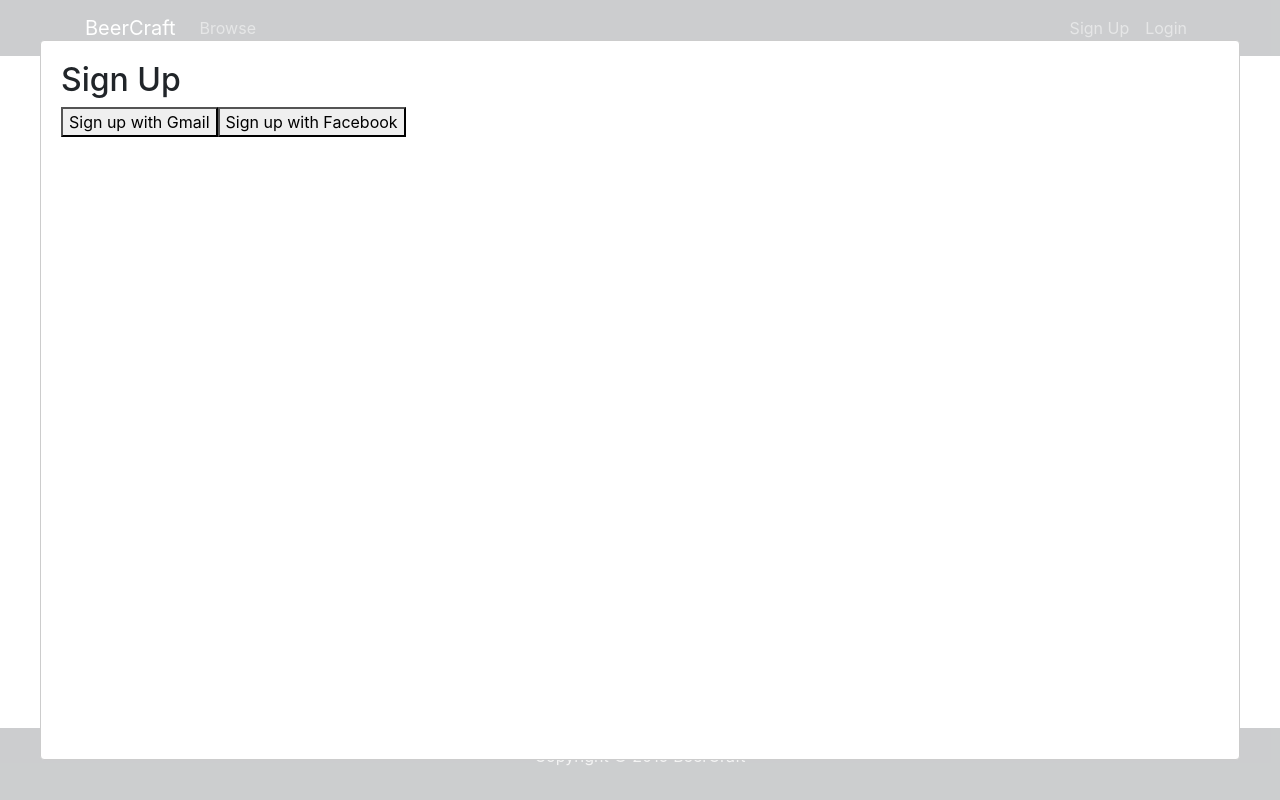
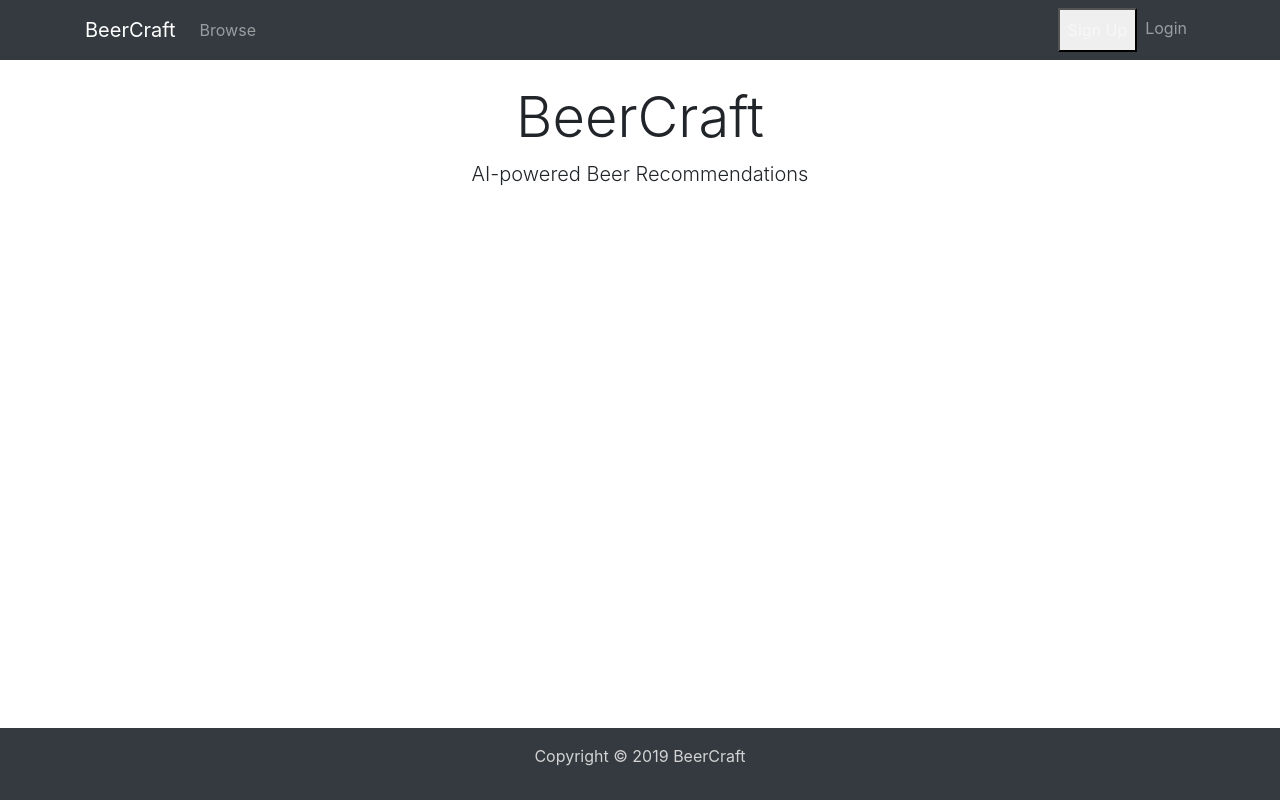
Before and after one commit to chingu-voyage7/Bears-Team-01, a React (Create React App) app in the folder client/: page / in a window 1280 px wide. Built offline with nearby package versions, Linux system fonts and the light colour scheme.

Commit message:
added component state and toggle logic

```diff
--- a/client/src/App.js
+++ b/client/src/App.js
@@ -4,7 +4,6 @@ import Navbar from './components/layout/Navbar';
 import Footer from './components/layout/Footer';
 import Welcome from './components/WelcomePage';
 import Login from './components/LoginPage';
-import Register from './components/RegisterPage';
 
 import './App.css';
 
@@ -18,7 +17,6 @@ class App extends Component {
               <Switch>
                <Route path="/" component={Welcome} exact={true} />
                <Route path="/login" component={Login} exact={true} />
-               <Route path="/register" component={Register} exact={true} />
               </Switch>
              </div>
           <Footer />
--- a/client/src/components/layout/Navbar.js
+++ b/client/src/components/layout/Navbar.js
@@ -3,6 +3,12 @@ import { Link } from 'react-router-dom';
 import RegisterModal from './RegisterModal';
 
 class Navbar extends Component {
+  state = {
+    isActive: false
+  }
+  handleToggleModal = () => {
+    this.setState(() => ({ isActive: !this.state.isActive }));
+  }
   render() {
     return (
       <div>
@@ -23,7 +29,7 @@ class Navbar extends Component {
 
               <ul className="navbar-nav ml-auto">
                 <li className="nav-item">
-                  <Link className="nav-link" to="/register">Sign Up</Link>
+                  <button onClick={this.handleToggleModal} className="nav-link" to="/register">Sign Up</button>
                 </li>
                 <li className="nav-item">
                   <Link className="nav-link" to="/login">Login</Link>
@@ -32,7 +38,9 @@ class Navbar extends Component {
             </div>
           </div>
         </nav>
-        <RegisterModal />
+        <RegisterModal
+          isOpen={this.state.isActive}
+        />
       </div>
     )
   }
--- a/client/src/components/layout/RegisterModal.js
+++ b/client/src/components/layout/RegisterModal.js
@@ -4,10 +4,11 @@ import Modal from 'react-modal';
 const RegisterModal = (props) => (
   <div>
     <Modal
-      isOpen={true}
+      isOpen={props.isOpen}
       contentLabel="Register"
       ariaHideApp={false}
     >
+      <button>X</button>
       <h2>Sign Up</h2>
       <button>Sign up with Gmail</button>
       <button>Sign up with Facebook</button>
```
